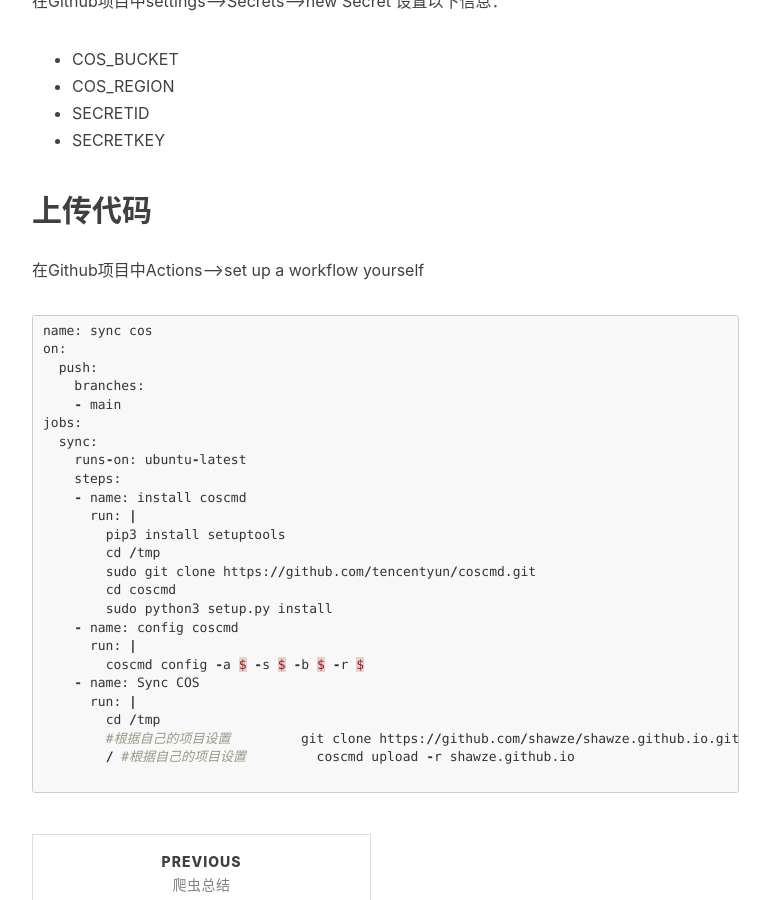
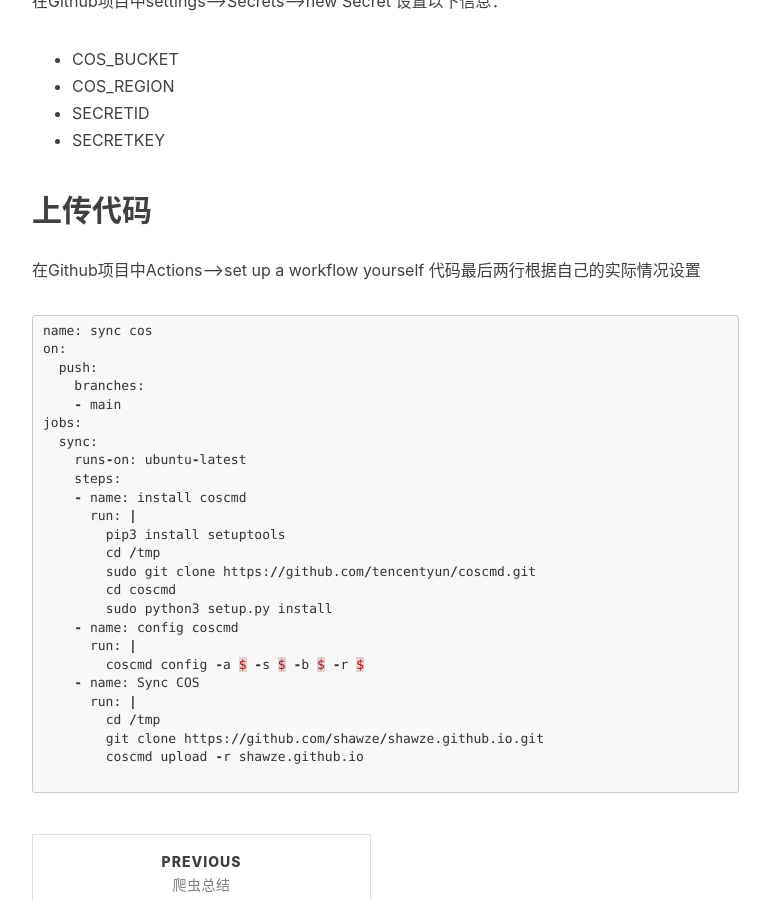
Before and after one commit to shawze/shawze.github.io, a Jekyll site: the page built from _posts/2020-10-05-Github Actions上传到腾讯COS.md, in a window 1280 px wide and 900 px high, scrolled down 692 px. Shown: the whole window, without its empty margins (233-1003 px from the left). Built offline with Jekyll 4.4.1, drawn with Linux system fonts in a browser that asks for light colours; nearby versions of some CDN libraries; comment, search, counter and statistics services are not loaded.

Commit message:
Update 2020-10-05-Github Actions上传到腾讯COS.md

````diff
--- a/_posts/2020-10-05-Github Actions上传到腾讯COS.md
+++ b/_posts/2020-10-05-Github Actions上传到腾讯COS.md
@@ -17,6 +17,8 @@
 
 ## 上传代码
 在Github项目中Actions-->set up a workflow yourself
+代码最后两行根据自己的实际情况设置
+
 ```python
 name: sync cos
 on:
@@ -40,9 +42,7 @@
     - name: Sync COS
       run: |
         cd /tmp
-        #根据自己的项目设置
         git clone https://github.com/shawze/shawze.github.io.git
-        / #根据自己的项目设置
         coscmd upload -r shawze.github.io
 
 ```
````
